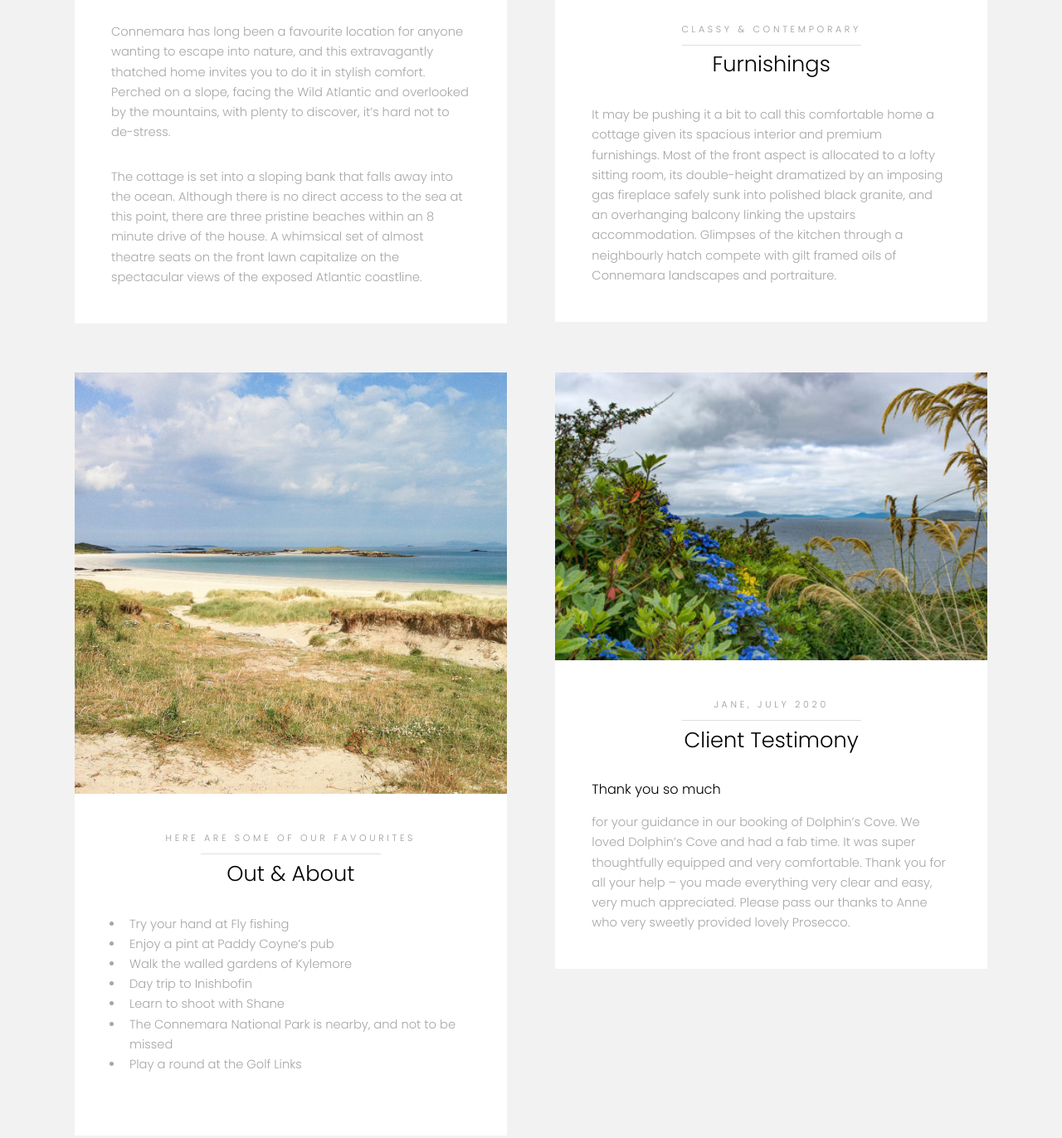
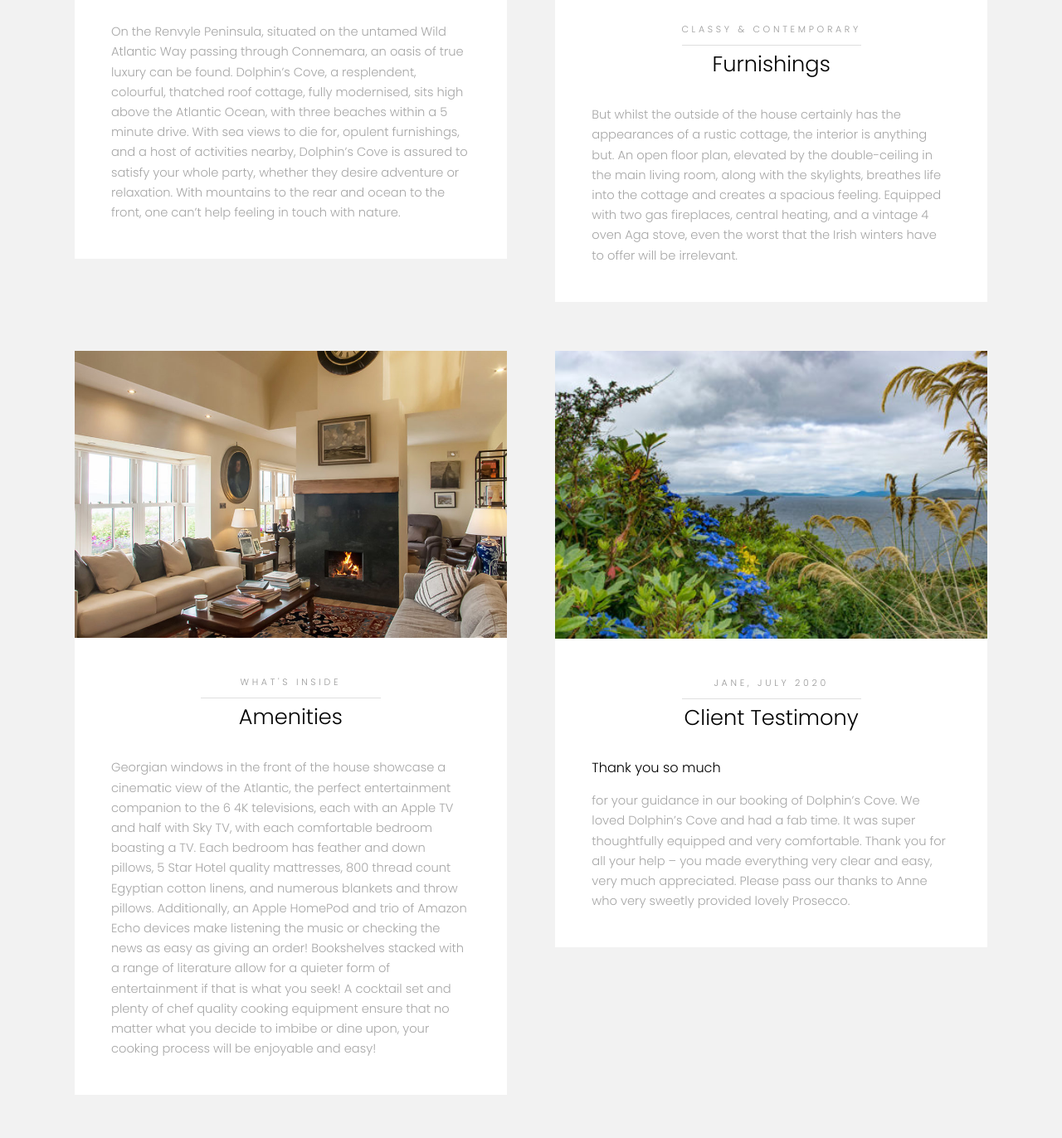
Before and after one commit to bxrne/dolphinscove, a plain HTML site: page index.html in a window 1280 px wide. Shown: the part 1124-2496 px from the top of the page at 83% size. Drawn offline with Linux system fonts and the light colour scheme.

Commit message:
text update

```diff
--- a/index.html
+++ b/index.html
@@ -78,16 +78,7 @@
 								<p>Connemara, County Galway</p>
 								<h2>The Location</h2>
 							</header>
-							<p>Connemara has long been a favourite location for anyone wanting to escape into nature,
-								and this extravagantly thatched home invites you to do it in stylish comfort.
-								Perched on a slope, facing the Wild Atlantic and overlooked by the mountains,
-								with plenty to discover, it’s hard not to de-stress.</p>
-							<p>
-								The cottage is set into a sloping bank that falls away into the ocean.
-								Although there is no direct access to the sea at this point,
-								there are three pristine beaches within an 8 minute drive of the house.
-								A whimsical set of almost theatre seats on the front lawn capitalize on the spectacular
-								views of the exposed Atlantic coastline.</p>
+							<p>On the Renvyle Peninsula, situated on the untamed Wild Atlantic Way passing through Connemara, an oasis of true luxury can be found. Dolphin’s Cove, a resplendent, colourful, thatched roof cottage, fully modernised, sits high above the Atlantic Ocean, with three beaches within a 5 minute drive. With sea views to die for, opulent furnishings, and a host of activities nearby, Dolphin’s Cove is assured to satisfy your whole party, whether they desire adventure or relaxation. With mountains to the rear and ocean to the front, one can’t help feeling in touch with nature.</p>
 
 						</div>
 					</div>
@@ -103,14 +94,8 @@
 								<p>Classy & Contemporary</p>
 								<h2>Furnishings</h2>
 							</header>
-							<p>It may be pushing it a bit to call this comfortable
-								home a cottage given its spacious interior and premium furnishings.
-								Most of the front aspect is allocated to a lofty sitting room,
-								its double-height dramatized by an imposing gas fireplace safely sunk into polished
-								black granite,
-								and an overhanging balcony linking the upstairs accommodation.
-								Glimpses of the kitchen through a neighbourly hatch compete with gilt framed oils of
-								Connemara landscapes and portraiture.
+							<p>
+								But whilst the outside of the house certainly has the appearances of a rustic cottage, the interior is anything but. An open floor plan, elevated by the double-ceiling in the main living room, along with the skylights, breathes life into the cottage and creates a spacious feeling. Equipped with two gas fireplaces, central heating, and a vintage 4 oven Aga stove, even the worst that the Irish winters have to offer will be irrelevant.
 							</p>
 						</div>
 					</div>
@@ -119,23 +104,15 @@
 				<div>
 					<div class="box">
 						<div class="image fit">
-							<img src="images/beach.jpg" alt="Activities"  loading="lazy"/>
+							<img src="images/dc-livingroom.jpg" alt="Activities"  loading="lazy"/>
 						</div>
 						<div class="content">
 							<header class="align-center">
-								<p>Here are some of our favourites</p>
-								<h2>Out & About</h2>
+								<p>What's Inside</p>
+								<h2>Amenities</h2>
 							</header>
 							<p>
-							<ul>
-								<li>Try your hand at Fly fishing</li>
-								<li>Enjoy a pint at Paddy Coyne’s pub</li>
-								<li>Walk the walled gardens of Kylemore</li>
-								<li>Day trip to Inishbofin</li>
-								<li>Learn to shoot with Shane</li>
-								<li>The Connemara National Park is nearby, and not to be missed</li>
-								<li>Play a round at the Golf Links</li>
-							</ul>
+								Georgian windows in the front of the house showcase a cinematic view of the Atlantic, the perfect entertainment companion to the 6 4K televisions, each with an Apple TV and half with Sky TV, with each comfortable bedroom boasting a TV. Each bedroom has feather and down pillows, 5 Star Hotel quality mattresses, 800 thread count Egyptian cotton linens, and numerous blankets and throw pillows. Additionally, an Apple HomePod and trio of Amazon Echo devices make listening the music or checking the news as easy as giving an order! Bookshelves stacked with a range of literature allow for a quieter form of entertainment if that is what you seek! A cocktail set and plenty of chef quality cooking equipment ensure that no matter what you decide to imbibe or dine upon, your cooking process will be enjoyable and easy!
 							</p>
 						</div>
 					</div>
```
Also changed, not shown: 1 other file.
